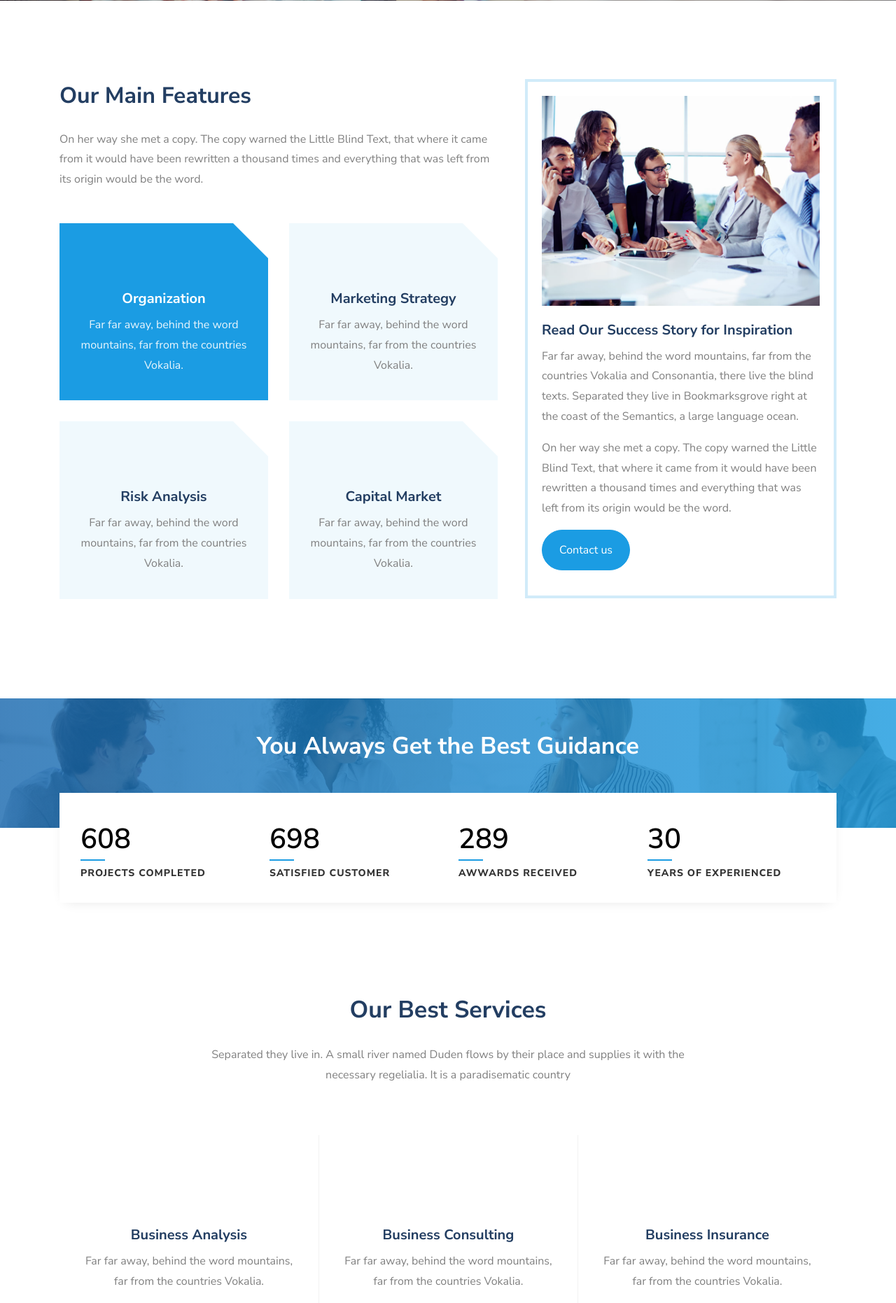
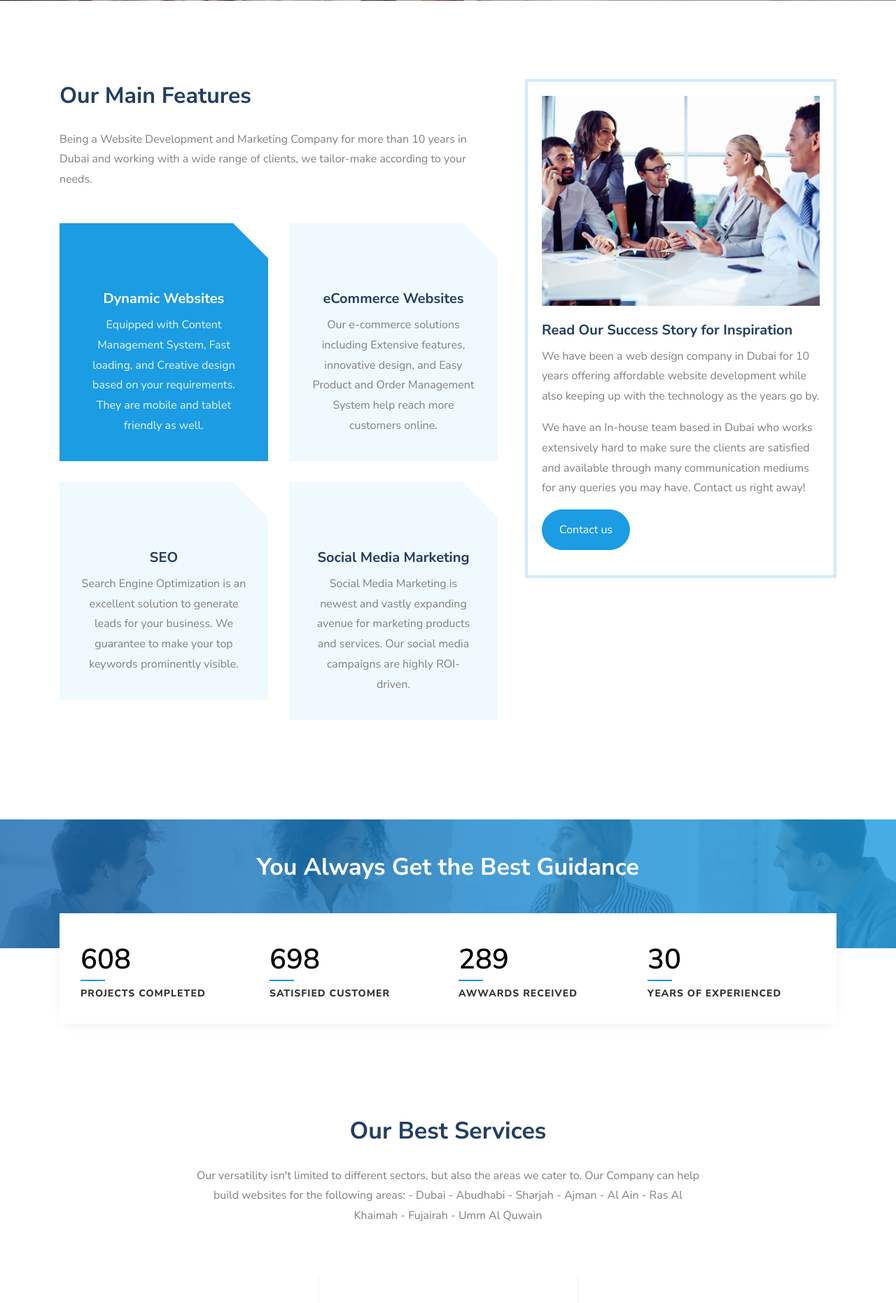
Before and after one commit to saharkiz/websitedubai, a PHP site: page / in a window 1280 px wide. Shown: the part 741-2603 px from the top of the page at 70% size. Run offline with PHP 8.4, Linux system fonts and the light colour scheme; some libraries are stand-ins or nearby versions; some web fonts are replaced.

Commit message:
Add files via upload

```diff
--- a/index.php
+++ b/index.php
@@ -4,6 +4,8 @@
     <title>Aresh Saharkhiz Project Management</title>
     <meta charset="utf-8">
     <meta name="viewport" content="width=device-width, initial-scale=1, shrink-to-fit=no">
+    <meta name="geo.placename" content="Dubai" /><meta name="geo.position" content="25.191324;55.2851233" /><meta name="geo.region" content="AE" />
+    <meta name="description" content="We are a Dubai based Website Development company that build excellent Dynamic and Ecommerce websites at affordable rates. We also guide new or existing websites on how to market their websites to generate more traffic. Quality and Fast Printing services are also provided. We also cover Abu Dhabi, Sharjah, Ajman, and Fujairah. %"/>
 
     <link href="https://fonts.googleapis.com/css?family=Nunito+Sans:300,400,600,700,800,900&display=swap" rel="stylesheet">
 
@@ -47,7 +49,7 @@
 					    </div>
 					    <div class="col-md topper d-flex align-items-center justify-content-end">
 					    	<p class="mb-0 d-block">
-					    		<a href="#" class="btn py-2 px-3 btn-primary">
+					    		<a href="https://wa.me/971562728117?text=Website" class="btn py-2 px-3 btn-primary">
 					    			<span>Free Consulting</span>
 					    		</a>
 					    	</p>
@@ -118,29 +120,31 @@
 							<div class="img" style="background-image: url(images/about.jpg); border"></div>
 							<div class="text">
 								<h3>Read Our Success Story for Inspiration</h3>
-								<p>Far far away, behind the word mountains, far from the countries Vokalia and Consonantia, there live the blind texts. Separated they live in Bookmarksgrove right at the coast of the Semantics, a large language ocean.</p>
-								<p>On her way she met a copy. The copy warned the Little Blind Text, that where it came from it would have been rewritten a thousand times and everything that was left from its origin would be the word.</p>
+								<p>
+    We have been a web design company in Dubai for 10 years offering affordable website development while also keeping up with the technology as the years go by. </p>
+								<p>We have an In-house team based in Dubai who works extensively hard to make sure the clients are satisfied and available through many communication mediums for any queries you may have.
+                  Contact us right away!</p>
 								<p><a href="#" class="btn btn-primary py-3 px-4">Contact us</a></p>
 							</div>
 						</div>
 					</div>
 					<div class="col-md-7 wrap-about pr-md-4 ftco-animate">
           	<h2 class="mb-4">Our Main Features</h2>
-						<p>On her way she met a copy. The copy warned the Little Blind Text, that where it came from it would have been rewritten a thousand times and everything that was left from its origin would be the word.</p>
+						<p>Being a Website Development and Marketing Company for more than 10 years in Dubai and working with a wide range of clients, we tailor-make according to your needs.</p>
 						<div class="row mt-5">
 							<div class="col-lg-6">
 								<div class="services active text-center">
 									<div class="icon mt-2 d-flex justify-content-center align-items-center"><span class="flaticon-collaboration"></span></div>
 									<div class="text media-body">
-										<h3>Organization</h3>
-										<p>Far far away, behind the word mountains, far from the countries Vokalia.</p>
+										<h3>Dynamic Websites</h3>
+										<p>Equipped with Content Management System, Fast loading, and Creative design based on your requirements. They are mobile and tablet friendly as well.</p>
 									</div>
 								</div>
 								<div class="services text-center">
 									<div class="icon mt-2 d-flex justify-content-center align-items-center"><span class="flaticon-analysis"></span></div>
 									<div class="text media-body">
-										<h3>Risk Analysis</h3>
-										<p>Far far away, behind the word mountains, far from the countries Vokalia.</p>
+										<h3>SEO</h3>
+										<p>Search Engine Optimization is an excellent solution to generate leads for your business. We guarantee to make your top keywords prominently visible.</p>
 									</div>
 								</div>
 							</div>
@@ -148,15 +152,15 @@
 								<div class="services text-center">
 									<div class="icon mt-2 d-flex justify-content-center align-items-center"><span class="flaticon-search-engine"></span></div>
 									<div class="text media-body">
-										<h3>Marketing Strategy</h3>
-										<p>Far far away, behind the word mountains, far from the countries Vokalia.</p>
+										<h3>eCommerce Websites</h3>
+										<p>Our e-commerce solutions including Extensive features, innovative design, and Easy Product and Order Management System help reach more customers online.</p>
 									</div>
 								</div>
 								<div class="services text-center">
 									<div class="icon mt-2 d-flex justify-content-center align-items-center"><span class="flaticon-handshake"></span></div>
 									<div class="text media-body">
-										<h3>Capital Market</h3>
-										<p>Far far away, behind the word mountains, far from the countries Vokalia.</p>
+										<h3>Social Media Marketing</h3>
+										<p>Social Media Marketing is newest and vastly expanding avenue for marketing products and services. Our social media campaigns are highly ROI-driven.</p>
 									</div>
 								</div>
 							</div>
@@ -228,7 +232,8 @@
 				<div class="row justify-content-center mb-5 pb-2">
           <div class="col-md-8 text-center heading-section ftco-animate">
             <h2 class="mb-4">Our Best Services</h2>
-            <p>Separated they live in. A small river named Duden flows by their place and supplies it with the necessary regelialia. It is a paradisematic country</p>
+            <p>
+    Our versatility isn't limited to different sectors, but also the areas we cater to. Our Company can help build websites for the following areas: - Dubai - Abudhabi - Sharjah - Ajman - Al Ain - Ras Al Khaimah - Fujairah - Umm Al Quwain</p>
           </div>
         </div>
 				<div class="row no-gutters">
@@ -397,61 +402,6 @@
     		</div>
 			</div>
 		</section>
-
-
-    <section class="ftco-section ftco-consult ftco-no-pt ftco-no-pb" style="background-image: url(images/bg_5.jpg);" data-stellar-background-ratio="0.5">
-    	<div class="overlay"></div>
-    	<div class="container">
-    		<div class="row justify-content-end">
-    			<div class="col-md-6 py-5 px-md-5">
-    				<div class="py-md-5">
-		          <div class="heading-section heading-section-white ftco-animate mb-5">
-		            <h2 class="mb-4">Request A Quote</h2>
-		            <p>Far far away, behind the word mountains, far from the countries Vokalia and Consonantia, there live the blind texts.</p>
-		          </div>
-		          <form action="#" class="appointment-form ftco-animate">
-		    				<div class="d-md-flex">
-			    				<div class="form-group">
-			    					<input type="text" class="form-control" placeholder="First Name">
-			    				</div>
-			    				<div class="form-group ml-md-4">
-			    					<input type="text" class="form-control" placeholder="Last Name">
-			    				</div>
-		    				</div>
-		    				<div class="d-md-flex">
-		    					<div class="form-group">
-			    					<div class="form-field">
-		        					<div class="select-wrap">
-		                    <div class="icon"><span class="ion-ios-arrow-down"></span></div>
-		                    <select name="" id="" class="form-control">
-		                    	<option value="">Select Guidance</option>
-		                      <option value="">Finance</option>
-		                      <option value="">Business</option>
-		                      <option value="">Auto Loan</option>
-		                      <option value="">Real Estate</option>
-		                      <option value="">Other Services</option>
-		                    </select>
-		                  </div>
-			              </div>
-			    				</div>
-		    					<div class="form-group ml-md-4">
-			    					<input type="text" class="form-control" placeholder="Phone">
-			    				</div>
-		    				</div>
-		    				<div class="d-md-flex">
-		    					<div class="form-group">
-			              <textarea name="" id="" cols="30" rows="2" class="form-control" placeholder="Message"></textarea>
-			            </div>
-			            <div class="form-group ml-md-4">
-			              <input type="submit" value="Request A Quote" class="btn btn-white py-3 px-4">
-			            </div>
-		    				</div>
-		    			</form>
-		    		</div>
-    			</div>
-        </div>
-    	</div>
-    </section>
 
 		<section class="ftco-section bg-light">
 			<div class="container">
@@ -697,9 +647,8 @@
         <div class="row">
           <div class="col-md-12 text-center">
 
-            <p><!-- Link back to Colorlib can't be removed. Template is licensed under CC BY 3.0. -->
-  Copyright &copy;<script>document.write(new Date().getFullYear());</script> All rights reserved | This template is made with <i class="icon-heart" aria-hidden="true"></i> by <a href="https://colorlib.com" target="_blank">Colorlib</a>
-  <!-- Link back to Colorlib can't be removed. Template is licensed under CC BY 3.0. --></p>
+            <p>
+  Copyright &copy;<script>document.write(new Date().getFullYear());</script> All rights reserved | This template is made with <i class="icon-heart" aria-hidden="true"></i> by Aresh</p>
           </div>
         </div>
       </div>
```
